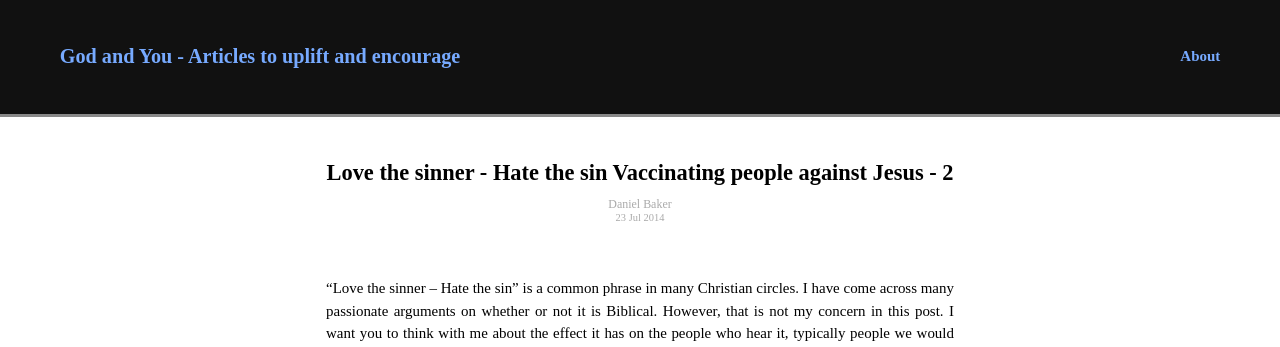
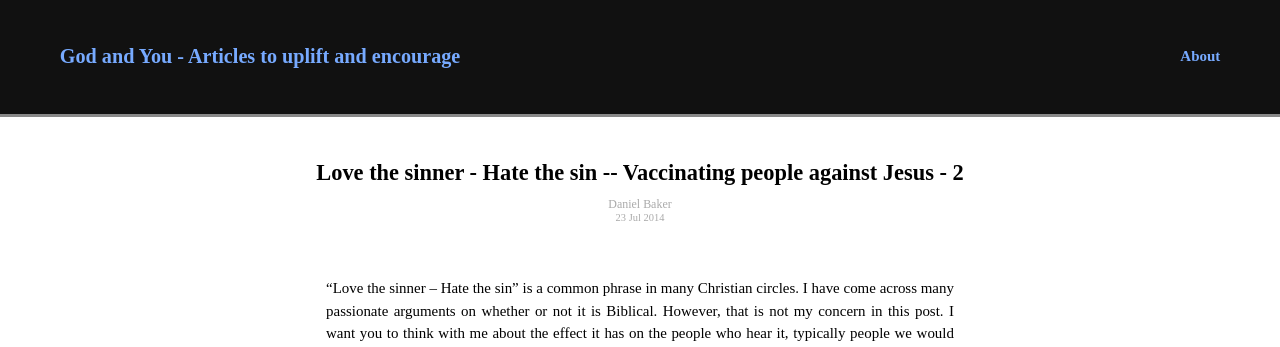
Before and after one commit to dbb1292/dbb1292.github.io, a Jekyll site: the page built from _posts/2014-07-23-Love-the-sinner-Hate-the-sin.md, in a window 1280 px wide. Shown: the top 347 px of the page. Built offline with Jekyll 4.4.1, drawn with Linux system fonts in a browser that asks for light colours; some web fonts are replaced; Markdown is read by kramdown in place of the engine named in the settings; comment, search, counter and statistics services are not loaded.

```diff
--- a/_posts/2014-07-23-Love-the-sinner-Hate-the-sin.md
+++ b/_posts/2014-07-23-Love-the-sinner-Hate-the-sin.md
@@ -1,7 +1,7 @@
 ---
 layout: post
 published: true
-title:  Love the sinner - Hate the sin Vaccinating people against Jesus - 2
+title:  Love the sinner - Hate the sin -- Vaccinating people against Jesus - 2
 category: articles
 tags: Evangelism, Credibility, Love, Hate
 author: Daniel Baker
```
